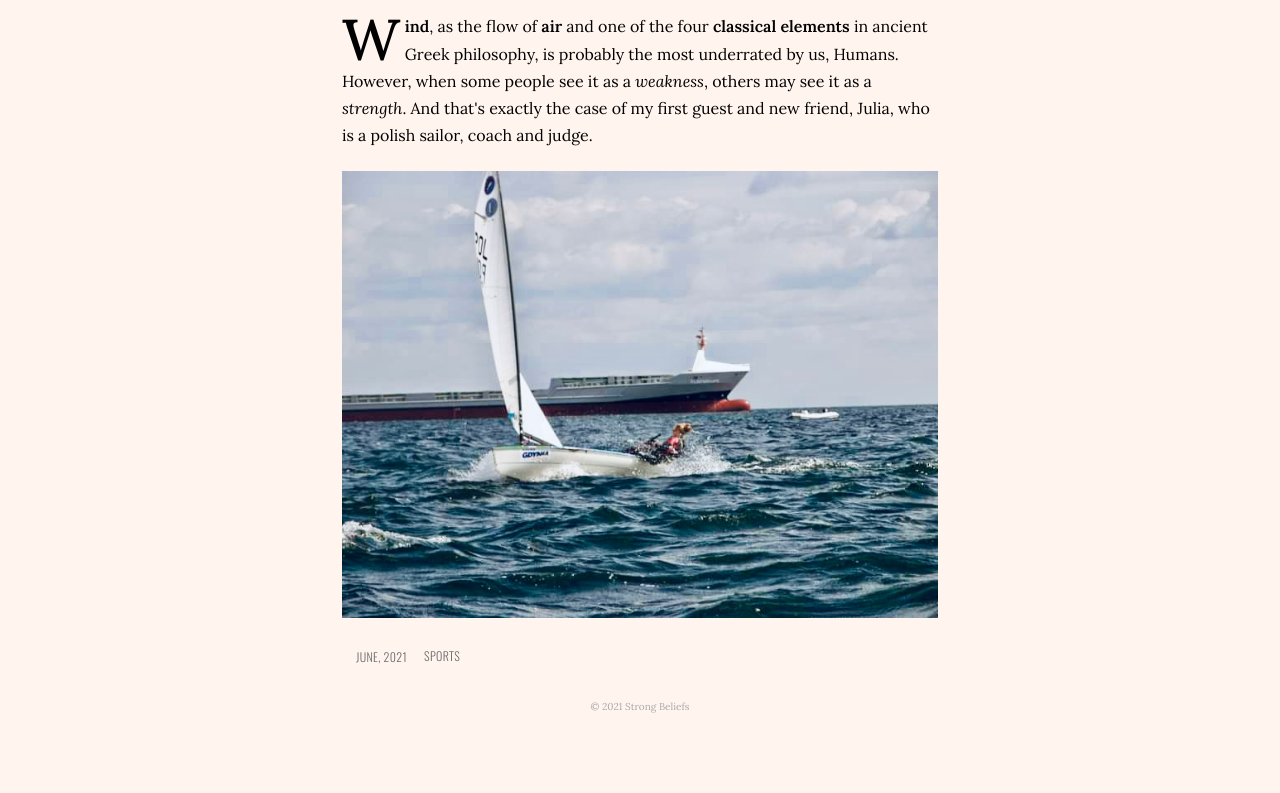
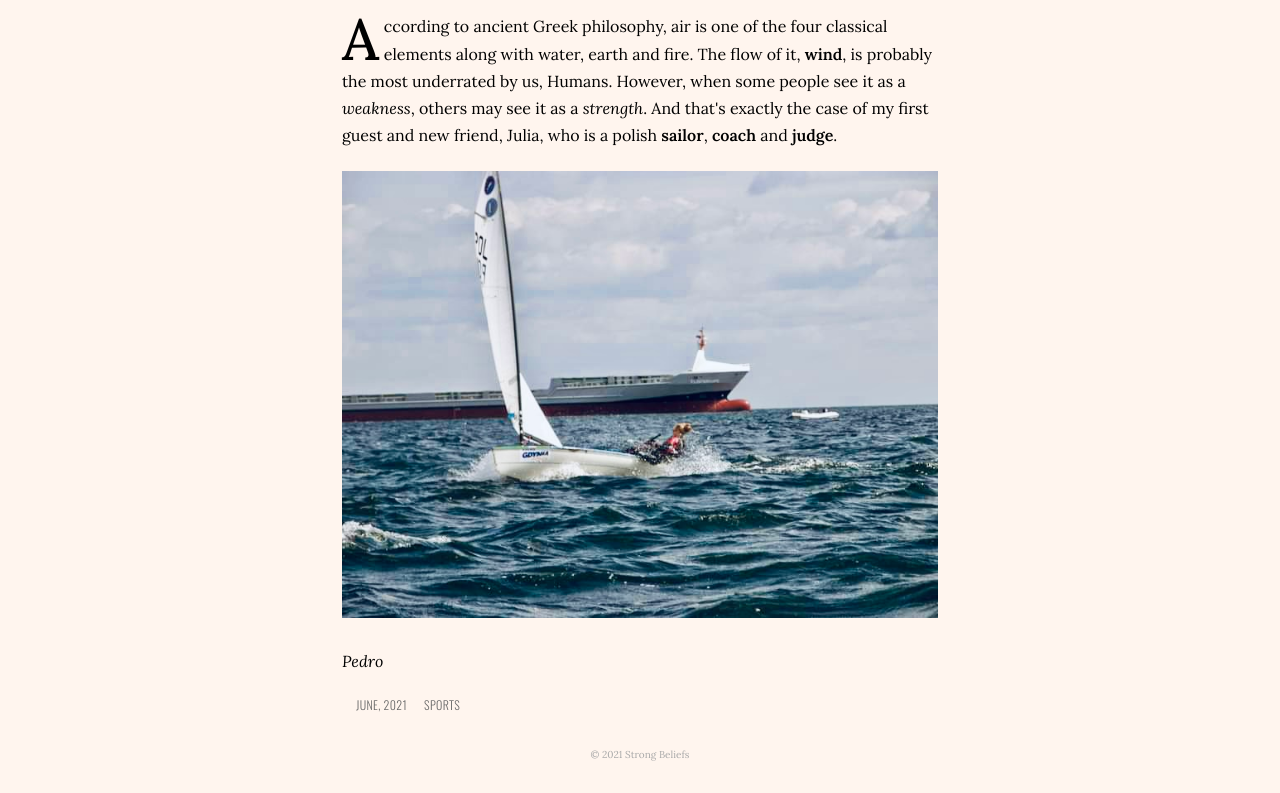
Before and after one commit to strongbeliefs/strongbeliefs.github.io, a plain HTML site: page sports/windy.html in a window 1280 px wide. Shown: the part 190-983 px from the top of the page. Before the commit the page ends 935 px from the top, so only its background shows below. Drawn offline with nearby package versions, Linux system fonts and the light colour scheme.

Commit message:
Add files via upload

```diff
--- a/sports/windy.html
+++ b/sports/windy.html
@@ -38,19 +38,20 @@
       <header>
         <h2 class="windy center">Windy Days</h2>
         <p>
-          <b>Wind</b>, as the flow of <b>air</b> and one of the four
-          <b>classical elements</b> in ancient Greek philosophy, is probably the
-          most underrated by us, Humans. However, when some people see it as a
-          <em>weakness</em>, others may see it as a <em>strength</em>. And
-          that's exactly the case of my first guest and new friend,
-          <span lang="pl">Julia</span>, who is a polish sailor, coach and judge.
+          According to ancient Greek philosophy, air is one of the four
+          classical elements along with water, earth and fire. The flow of it,
+          <b>wind</b>, is probably the most underrated by us, Humans. However,
+          when some people see it as a <em>weakness</em>, others may see it as a
+          <em>strength</em>. And that's exactly the case of my first guest and
+          new friend, <span lang="pl">Julia</span>, who is a polish
+          <b>sailor</b>, <b>coach</b> and <b>judge</b>.
         </p>
         <figure>
           <img src="../images/windy/sailing.jpg"
-               alt="a girl sailing in open sea and a huge cargi ship">
+               alt="a girl sailing in open sea and a huge cargo ship">
         </figure>
       </header>
-      <p></p>
+      <address>Pedro</address>
       <footer>
         <ul class="flex flex-row">
           <li>
```
